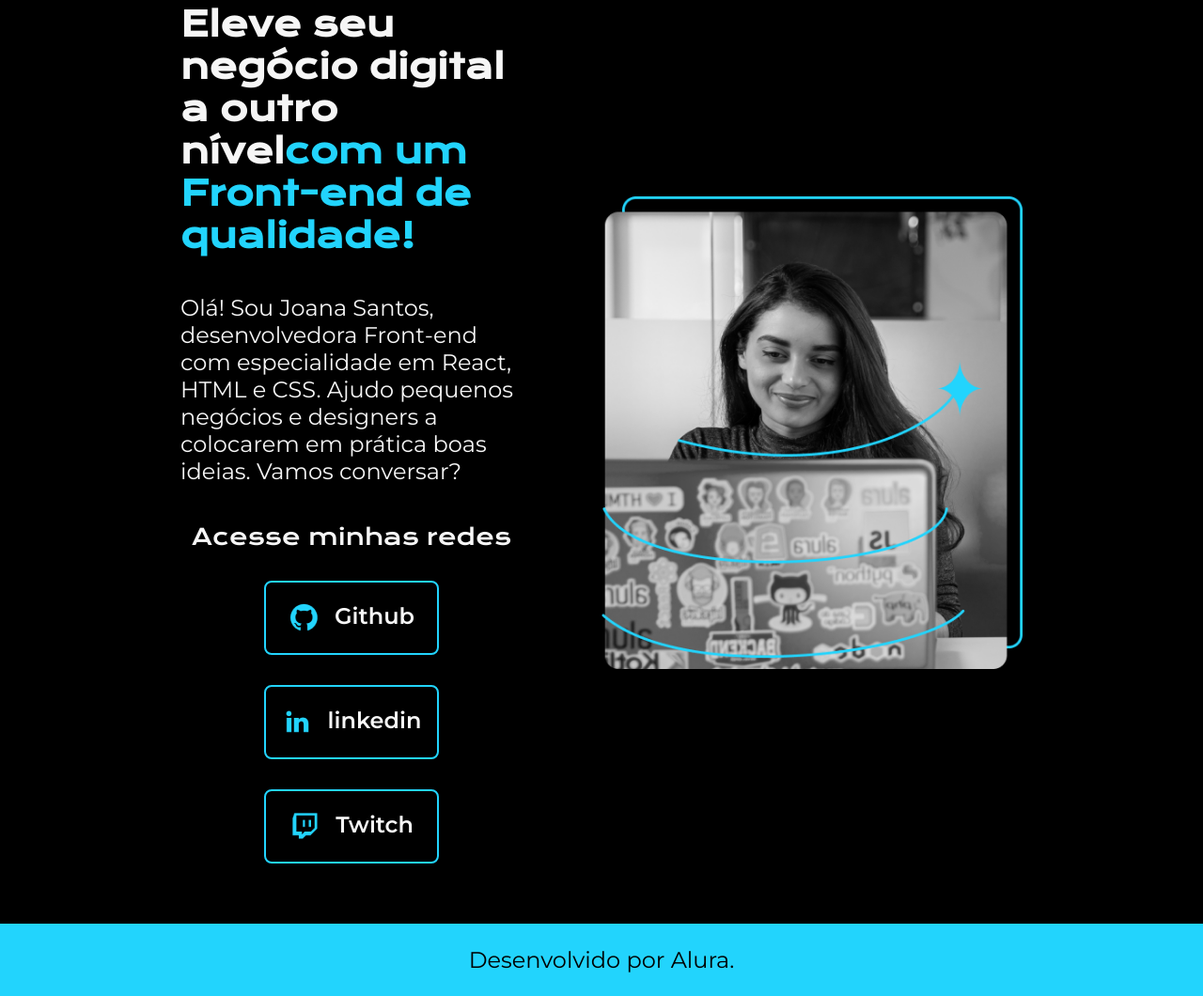
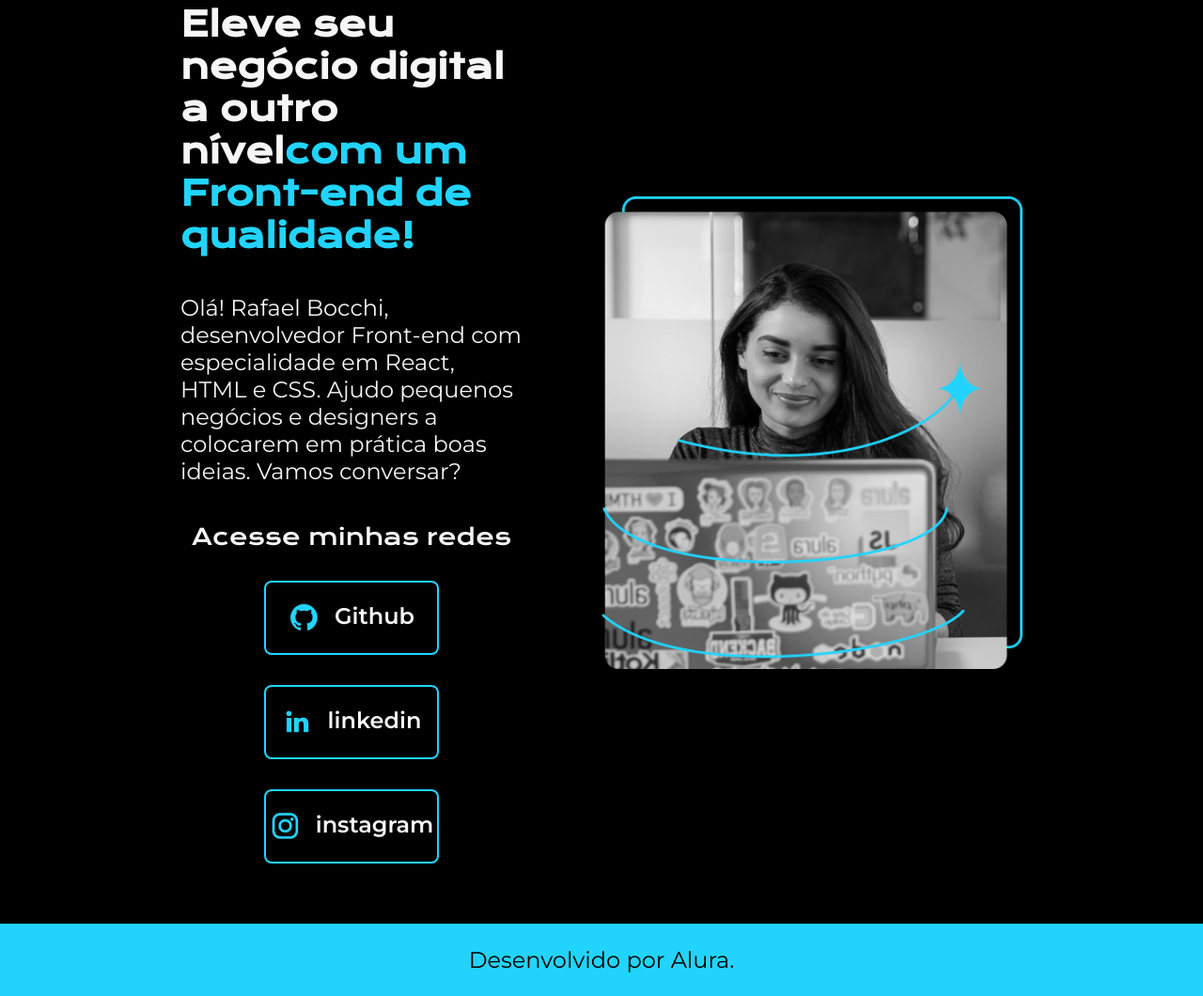
Before and after one commit to RafaelBocchi/portifolio, a plain HTML site: page index.html in a window 1280 px wide. Shown: the part 116-1176 px from the top of the page at 94% size. Drawn offline with nearby package versions, Linux system fonts and the light colour scheme.

Commit message:
ajustando os botoes no index

```diff
--- a/index.html
+++ b/index.html
@@ -21,24 +21,24 @@
             <h1 class="apresentacao__conteudo__titulo">Eleve seu negócio digital a outro nível<strong
             class="titulo-destaque">com um Front-end de qualidade!
             </strong></h1>
-            <p class="apresentacao__conteudo__texto">Olá! Sou Joana Santos, desenvolvedora
+            <p class="apresentacao__conteudo__texto">Olá! Rafael Bocchi, desenvolvedor
             Front-end com especialidade em React, HTML e
             CSS. Ajudo pequenos negócios e designers a
             colocarem em prática boas ideias. Vamos
             conversar?</p>
             <div class="apresentacao__links">
                 <h2 class="apresentacao__links__subtitulo">Acesse minhas redes</h2>
-                <a class="apresentacao__links__navegacao" href="https://github.com/rafaballerini">
+                <a class="apresentacao__links__navegacao" href="https://github.com/RafaelBocchi">
                     <img src="./assets/github.png">
                     Github
                 </a>
-                <a class="apresentacao__links__navegacao" href="https://linkedin.com/in/rafaellaballerini">
+                <a class="apresentacao__links__navegacao" href="https://www.linkedin.com/in/rafael-bocchi-bcc19/">
                     <img src="./assets/linkedin.png">
                     linkedin
                 </a>
-                <a class="apresentacao__links__navegacao" href="https://twitch.tv/guilimadev">
-                    <img src="./assets/twitch.png">
-                    Twitch
+                <a class="apresentacao__links__navegacao" href="https://www.instagram.com/rafa.bocchi">
+                    <img src="./assets/instagram.png">
+                    instagram
                 </a>
             </div>
         </section>
```
